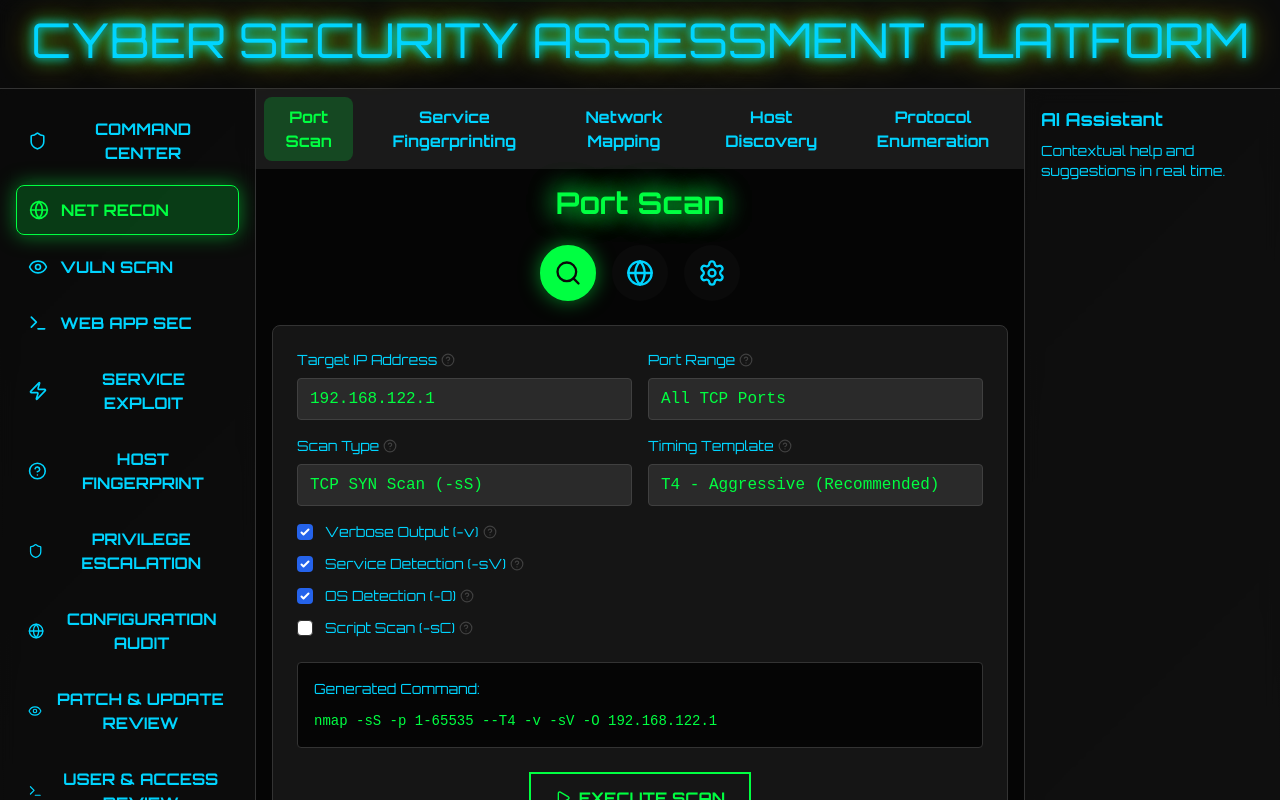
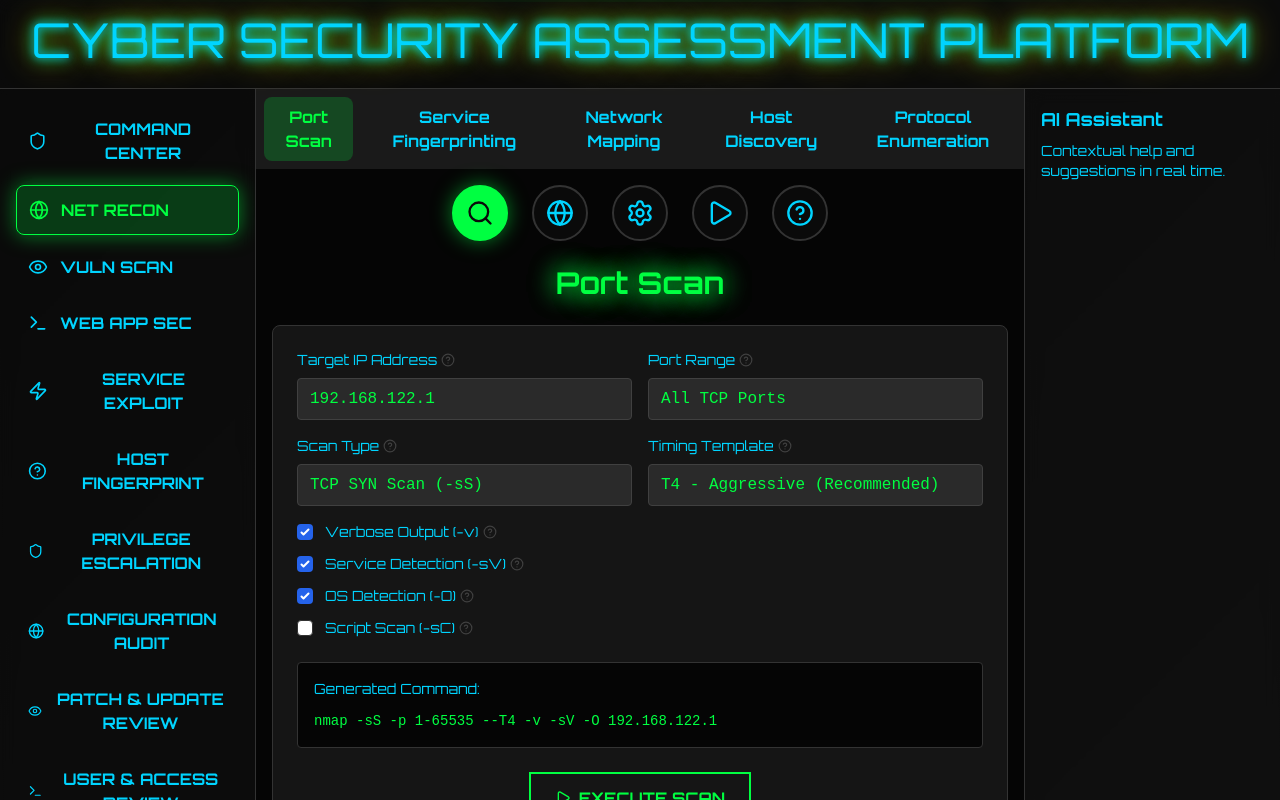
Before and after one commit to Codechilla/sec-tester, a React (Vite) app: page / in a window 1280 px wide. Both pictures are taken after a click on the button "NET RECON". Shown: the top 800 px of the page. Built offline with nearby package versions, Linux system fonts and the light colour scheme.

Commit message:
Sub-category tabs now use icons only; title updates to selected sub-category name in Network Recon.

```diff
--- a/src/components/NetworkRecon.tsx
+++ b/src/components/NetworkRecon.tsx
@@ -20,12 +20,15 @@ const Tooltip: React.FC<{ text: string, children: React.ReactNode }> = ({ text,
 };
 
 const NetworkRecon: React.FC = () => {
-  const tabs = [
+  // Sub-category tabs
+  const subcategories = [
     { id: 'port-scan', name: 'Port Scan', icon: Search },
-    { id: 'service-enum', name: 'Service Enum', icon: Globe },
-    { id: 'network-map', name: 'Net Map', icon: Settings }
+    { id: 'service-fingerprint', name: 'Service Fingerprinting', icon: Globe },
+    { id: 'network-mapping', name: 'Network Mapping', icon: Settings },
+    { id: 'host-discovery', name: 'Host Discovery', icon: Play },
+    { id: 'protocol-enum', name: 'Protocol Enumeration', icon: HelpCircle }
   ];
-  const [activeTab, setActiveTab] = useState('port-scan');
+  const [selectedSub, setSelectedSub] = useState('port-scan');
   const [config, setConfig] = useState({
     targetIP: '192.168.122.1',
     portRange: '1-65535',
@@ -205,32 +208,33 @@ const NetworkRecon: React.FC = () => {
 
   return (
     <div className="space-y-6">
-      <div className="text-center">
-        <h1 className="text-3xl font-cyber font-bold text-cyber-primary animate-glow mb-2">
-          {tabs.find(tab => tab.id === activeTab)?.name}
-        </h1>
-      </div>
-      <div className="mb-4 flex space-x-4 justify-center">
-        {tabs.map(tab => {
-          const Icon = tab.icon;
+      {/* Sub-category icon tabs */}
+      <div className="flex justify-center space-x-6 mb-4">
+        {subcategories.map(sub => {
+          const Icon = sub.icon;
           return (
             <button
-              key={tab.id}
-              onClick={() => setActiveTab(tab.id)}
-              className={`p-3 rounded-full transition-all duration-300 border-2 ${
-                activeTab === tab.id
+              key={sub.id}
+              onClick={() => setSelectedSub(sub.id)}
+              className={`p-3 rounded-full border-2 transition-all duration-200 ${
+                selectedSub === sub.id
                   ? 'bg-cyber-primary text-cyber-dark border-cyber-primary shadow-cyber'
-                  : 'bg-cyber-dark text-cyber-accent border-transparent'
+                  : 'bg-cyber-dark text-cyber-accent border-cyber-border hover:bg-cyber-muted'
               }`}
-              title={tab.name}
+              title={sub.name}
             >
               <Icon size={28} />
             </button>
           );
         })}
       </div>
+      <div className="text-center">
+        <h1 className="text-3xl font-cyber font-bold text-cyber-primary animate-glow mb-2">
+          {subcategories.find(sub => sub.id === selectedSub)?.name}
+        </h1>
+      </div>
       <div className="cyber-card p-6 rounded-lg bg-cyber-dark border-2 border-cyber-primary text-cyber-primary">
-        {activeTab === 'port-scan' && (
+        {selectedSub === 'port-scan' && (
           <>
             {renderPortScanConfig()}
             <div>
@@ -247,11 +251,10 @@ const NetworkRecon: React.FC = () => {
             </div>
           </>
         )}
-        {activeTab === 'service-enum' && (
-          <div className="text-cyber-muted text-center py-12">Service Enumeration module coming soon...</div>
-        )}
-        {activeTab === 'network-map' && (
-          <div className="text-cyber-muted text-center py-12">Network Mapping module coming soon...</div>
+        {selectedSub !== 'port-scan' && (
+          <div className="text-cyber-muted text-center py-12">
+            {subcategories.find(sub => sub.id === selectedSub)?.name} module coming soon...
+          </div>
         )}
       </div>
       {/* Results Panel */}
@@ -264,8 +267,7 @@ const NetworkRecon: React.FC = () => {
           </div>
         </div>
       </div>
-
-  </div>
+    </div>
   );
 }
 export default NetworkRecon;
```
